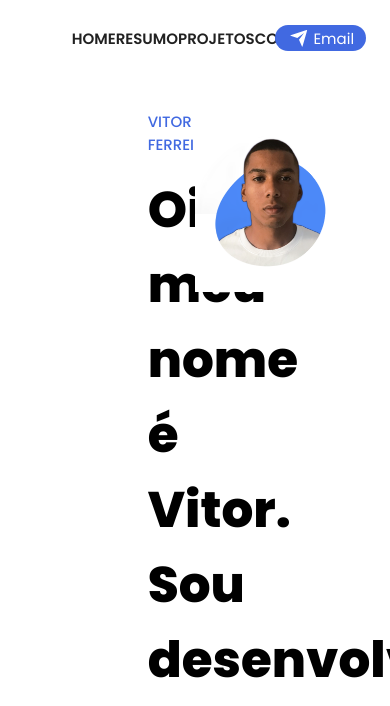
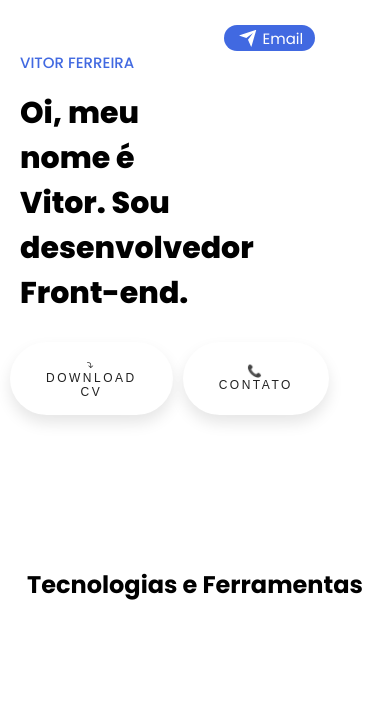
Before and after one commit to vitor-cf/my-portfolio, a plain HTML site: page index.html in a window 390 px wide. Shown: the top 706 px of the page. Drawn offline with Linux system fonts and the light colour scheme.

Commit message:
tornando responsivo

```diff
--- /dev/null
+++ b/assets/responsive.css
@@ -0,0 +1,27 @@
+/* RESPONSIVE */
+
+@media only screen and (max-width: 472px) {
+
+    ul {
+        display: none;
+    }
+    .fotoperfil {
+        display: none;
+    }
+    .box-intro {
+        margin: auto 20px;
+        width: 100%;
+    }
+    .name {
+        font-size: 15px;
+    }
+    .text-intro {
+        font-size: 30px;
+    }
+    .btn-download {
+        margin-left: 10px;
+    }
+    .btn-contato {
+        margin-left: 10px;
+    }
+   }
--- a/index.html
+++ b/index.html
@@ -8,6 +8,7 @@
     <link rel="preconnect" href="https://fonts.gstatic.com" crossorigin>
     <link href="https://fonts.googleapis.com/css2?family=Poppins:wght@300;400;500;600;700;800&display=swap" rel="stylesheet">
     <link rel="stylesheet" href="assets/style.css">
+    <link rel="stylesheet" href="assets/responsive.css">
     <title>Vitor</title>
 </head>
 <body>
```
